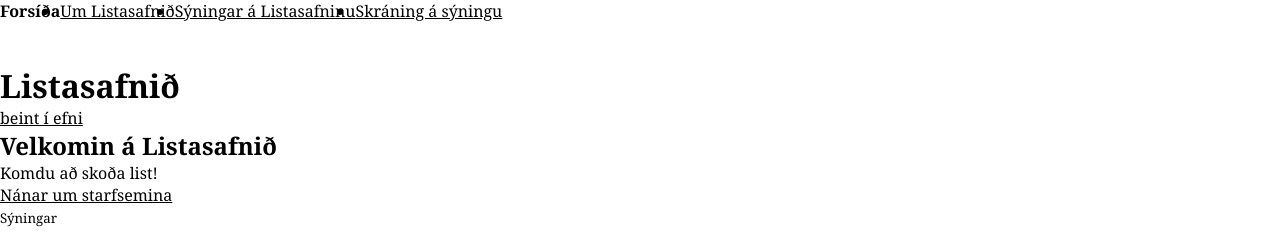
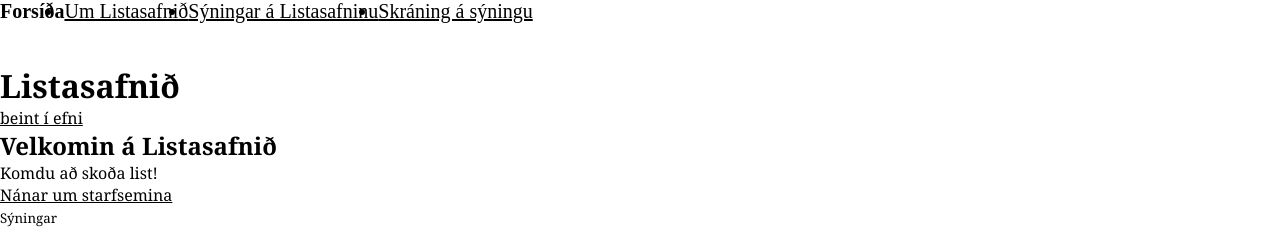
Before and after one commit to heuderhex/vef25verk04, a plain HTML site: page index.html in a window 1280 px wide. Shown: the top 234 px of the page. Drawn offline with Linux system fonts and the light colour scheme.

Commit message:
Update styles.css

```diff
--- a/styles.css
+++ b/styles.css
@@ -132,6 +132,8 @@ width: 100%;
 
 nav ul {
 display: flex;
+font-family: 'Atkinson Hyperlegible';
+font-size: 1.25rem;
 }
 
 /* TODO fleiri selectorar fyrir valmynd */
```
